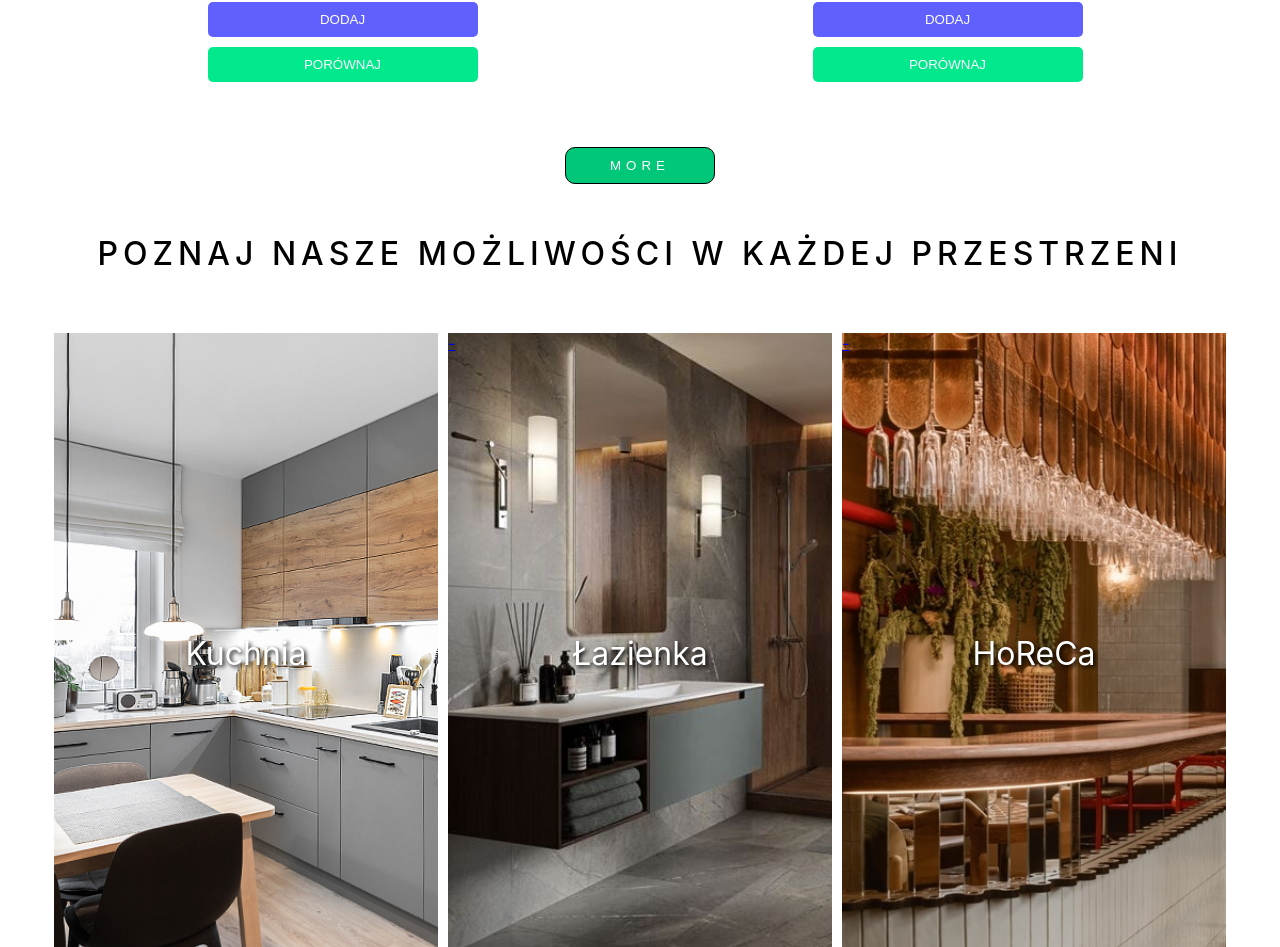
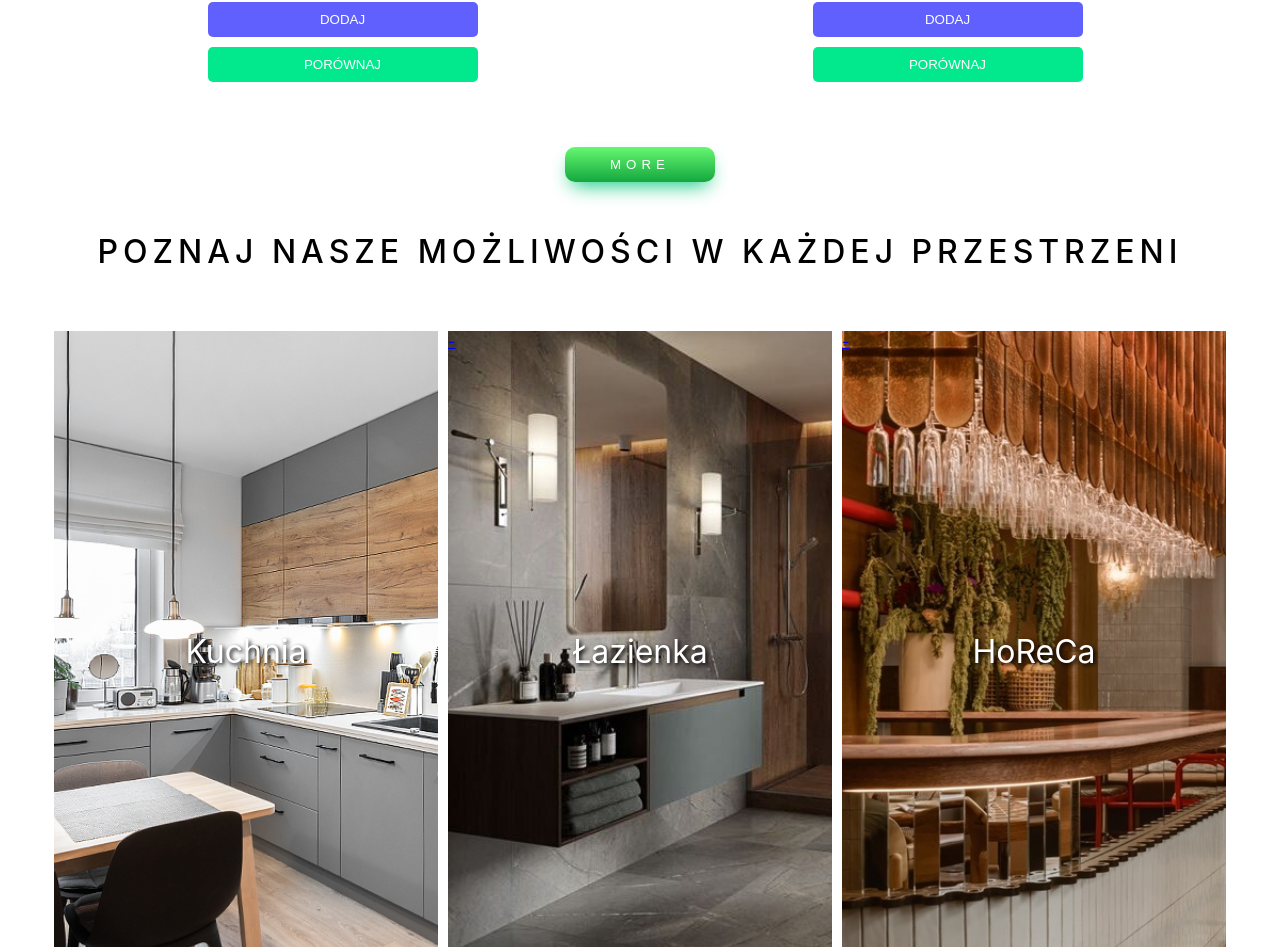
Before and after one commit to marcinoles87/my-app2, a React (Create React App) app: page / in a window 1280 px wide. Shown: the part 3707-4654 px from the top of the page. Built offline with nearby package versions, Linux system fonts and the light colour scheme.

Commit message:
add code

```diff
--- a/src/App.css
+++ b/src/App.css
@@ -347,6 +347,9 @@ i{
   justify-content: center;
 }
 
+
+
+
 #pag-button{
   width: 150px;
   padding: 10px;
@@ -358,6 +361,10 @@ i{
   letter-spacing: 5px;
   cursor: pointer;
   transition: 0.6s ease;
+   background: #ad5389;
+  background: linear-gradient(0deg, rgba(20,167,62,1) 0%, rgba(102,247,113,1) 100%);
+  border: none;
+  box-shadow: 0 0.7em 1.5em -0.5em #01c778;;
 
 }
 
--- a/src/Database/Pagination.jsx
+++ b/src/Database/Pagination.jsx
@@ -6,7 +6,9 @@ function Pagination({database ,setDatabase}) {
 
     const [pagination,setPagiantion] = useState([])
 
-
+function startPagin (item){
+  console.log(item)
+}
 
 
     const paginationStart = () =>{
@@ -20,7 +22,7 @@ function Pagination({database ,setDatabase}) {
           const e1 = databasePagination.slice(min,max)
           let elementPag =  document.createElement('button')
           elementPag.textContent = i+1
-          document.querySelector('#pag').appendChild(elementPag).addEventListener('click' , () => setDatabase(e1) )
+          document.querySelector('#pag').appendChild(elementPag).addEventListener('click' , startPagin(e1) )
           if(i===4){
           let elementPag =  document.createElement('button')
           elementPag.textContent = 'all'
```
